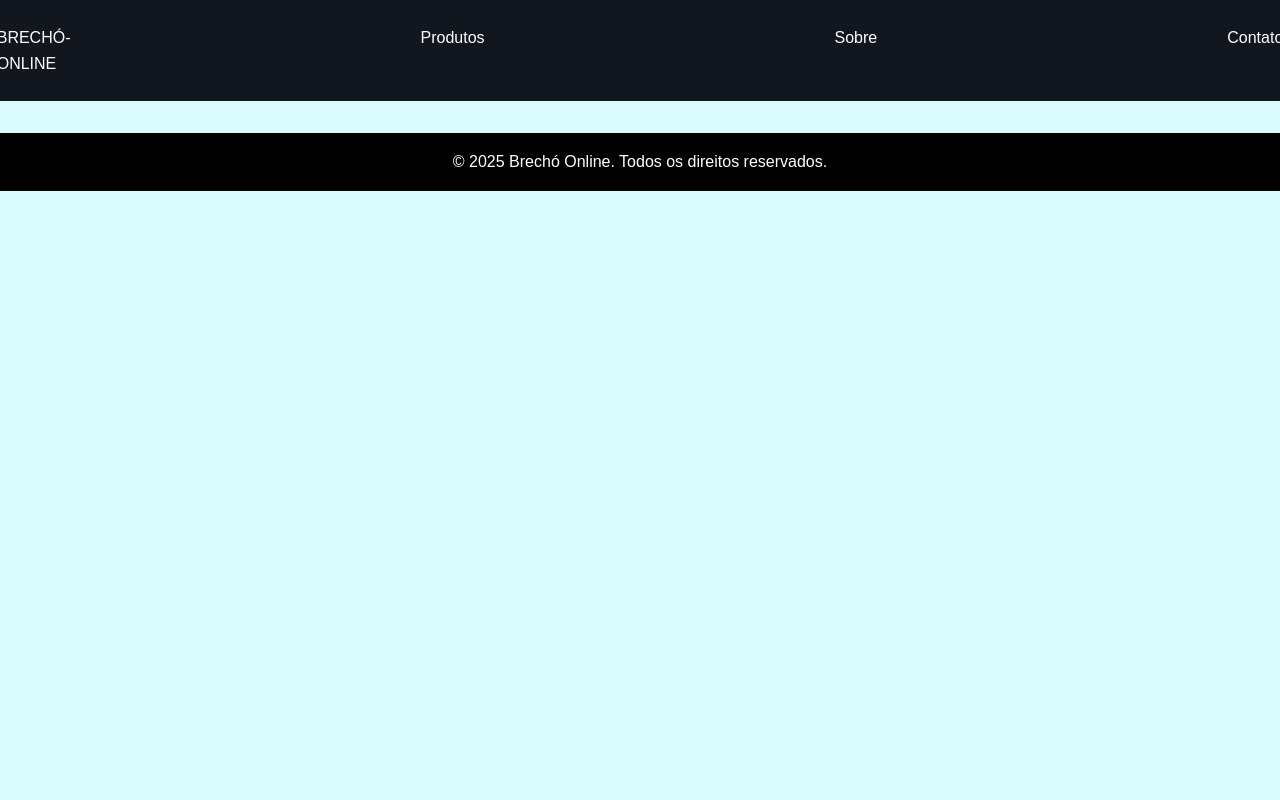
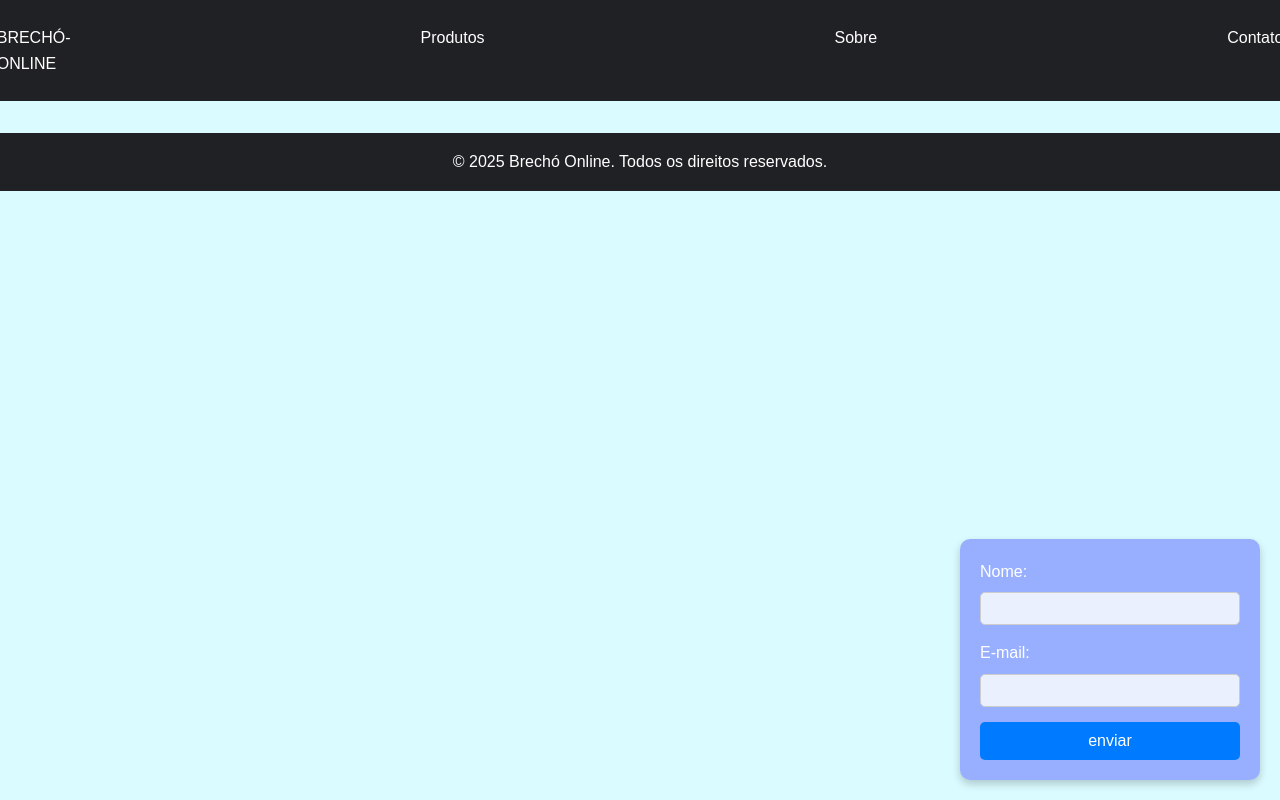
Before and after one commit to cauachupel/Brech-1.01, a plain HTML site: page index.html in a window 1280 px wide. Drawn offline with Linux system fonts and the light colour scheme.

Commit message:
Criação do forms

```diff
--- a/index.html
+++ b/index.html
@@ -25,6 +25,15 @@
 
     <main></main>
 
+    <form action="#" method="post">
+        <label for="nome">Nome:</label>
+        <input type="text" id="nome" name="nome" required>
+
+        <label for="email">E-mail:</label>
+        <input type="email" id="email" name="email" required>
+
+        <button type="submit">enviar</button>
+    </form>
 
 
     <footer class="rodape">
--- a/style.css
+++ b/style.css
@@ -11,7 +11,7 @@ body {
 }
 
 .navbar{
-    background-color: rgb(18, 22, 31);
+    background-color: rgb(32, 33, 36);
     padding: 25px;
 }
 
@@ -32,7 +32,7 @@ body {
  }
 
  .rodape {
-    background-color: #000000;
+    background-color: rgb(32, 33, 36);
     color: white;
     text-align: center;
     padding: 1rem;
@@ -41,3 +41,50 @@ body {
     bottom: 0;
     width: 100%;
 }
+
+form {
+    background-color: rgba(0, 0, 255, 0.3);
+    padding: 20px;
+    border-radius: 10px;
+    width: 300px;
+    position: fixed;
+    bottom: 20px;
+    right: 20px;
+    box-shadow: 0 4px 8px rgba(0, 0, 0, 0.2);
+}
+
+
+label {
+    display: block;
+    margin-bottom: 8px;
+    color: white;
+    font-family: Arial, sans-serif;
+}
+
+
+input[type="text"],
+input[type="email"] {
+    width: 100%;
+    padding: 8px;
+    margin-bottom: 15px;
+    border: 1px solid #ccc;
+    border-radius: 5px;
+    background-color: rgba(255, 255, 255, 0.8);
+}
+
+
+button[type="submit"] {
+    width: 100%;
+    padding: 10px;
+    background-color: #007BFF;
+    color: white;
+    border: none;
+    border-radius: 5px;
+    cursor: pointer;
+    font-size: 16px;
+}
+
+
+button[type="submit"]:hover {
+    background-color: #0056b3;
+}
```
